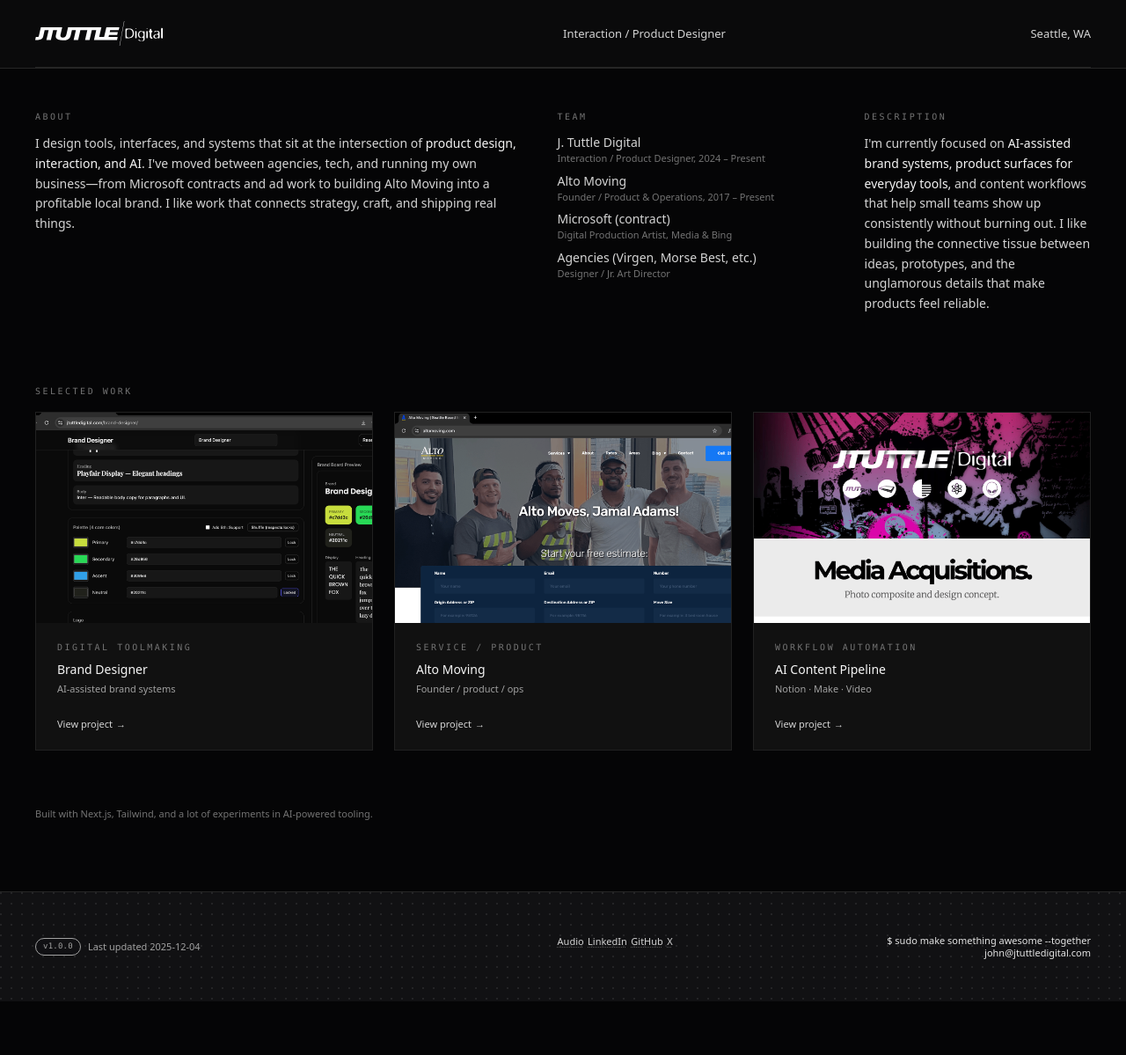
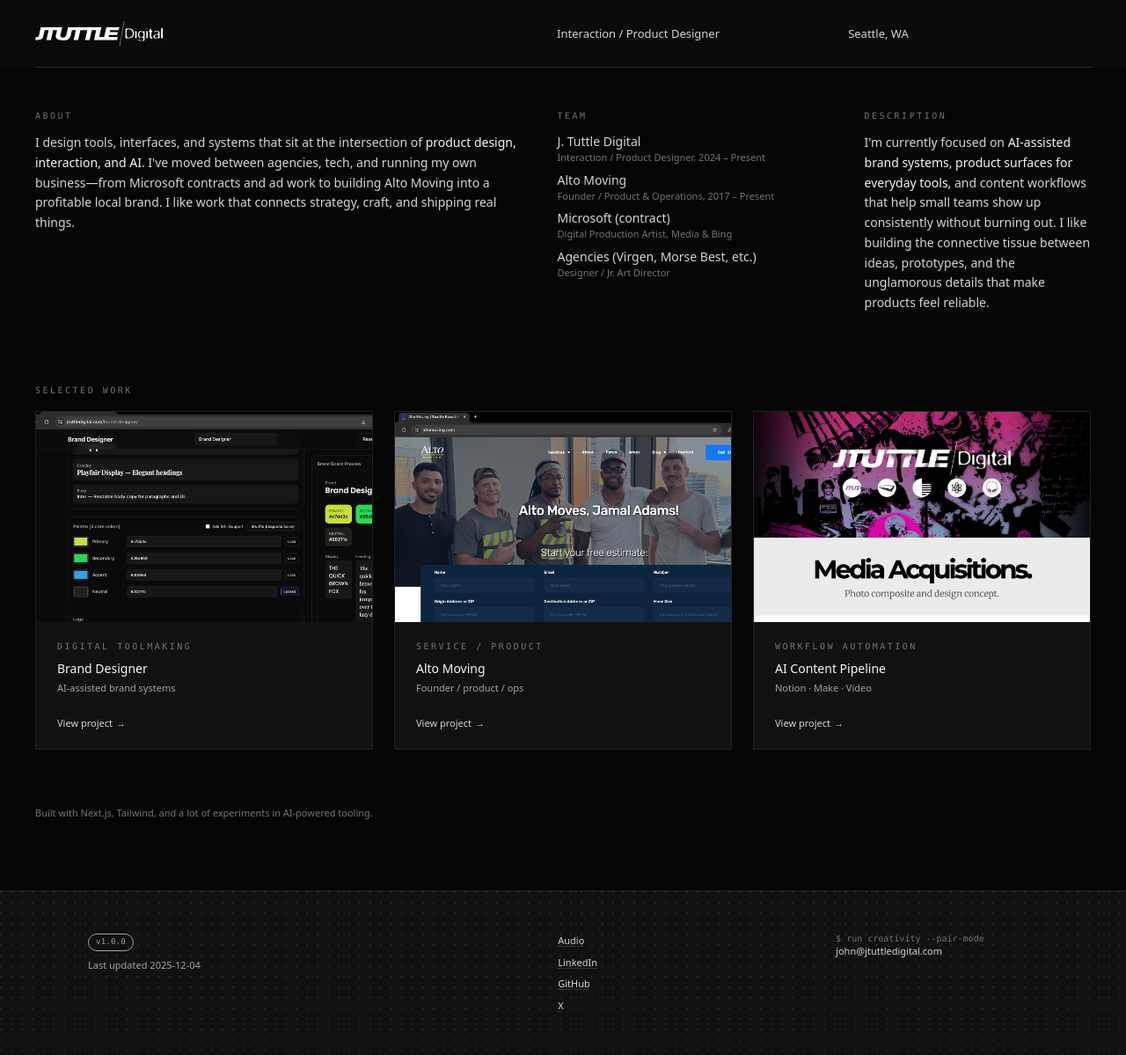
Before and after one commit to jtuttledigital/JTUTTLE-PORTFOLIO, a Next.js app: page / in a window 1280 px wide. Shown: the whole page at 88% size. Before the commit the page ends 1138 px from the top, so only its background shows below. Built offline with nearby package versions, Linux system fonts and the light colour scheme.

Commit message:
Backup: stable state before header/fullscreen layout changes

```diff
--- a/components/BottomBar.tsx
+++ b/components/BottomBar.tsx
@@ -6,36 +6,43 @@
     <footer className="border-t border-neutral-800 bg-[#111113] footer-dot-grid">
       <div
         className="
-          px-6 md:px-10
+          max-w-6xl
+          mx-auto
+          px-6
+          md:px-9              /* ≈35px padding at desktop */
           py-12
-          text-[11px] text-neutral-400
-          grid gap-10
+          text-[11px]
+          text-neutral-400
+          grid
+          gap-10
           md:grid-cols-[minmax(0,2.15fr)_minmax(0,1.2fr)_minmax(0,1fr)]
         "
       >
-        {/* Left: version pill + timestamp */}
-        <div className="flex items-center gap-2">
+        {/* Column 1: version + timestamp, top-left aligned */}
+        <div className="flex flex-col items-start gap-2">
           <span className="inline-flex items-center rounded-full border border-accent/70 px-2 py-0.5 font-mono text-[9px] tracking-wide text-accent bg-[#111113]/80">
             v1.0.0
           </span>
-          <span className="hidden sm:inline">Last updated 2025-12-04</span>
+          <span>Last updated 2025-12-04</span>
         </div>
 
-        {/* Middle: stacked links (one per line) */}
-        <div className="space-y-2">
-  <FooterLink href="#" label="Audio" />
-  <FooterLink href="#" label="LinkedIn" />
-  <FooterLink href="#" label="GitHub" />
-  <FooterLink href="#" label="X" />
-</div>
+        {/* Column 2: stacked links, left aligned */}
+        <div className="flex flex-col items-start space-y-2">
+          <FooterLink href="#" label="Audio" />
+          <FooterLink href="#" label="LinkedIn" />
+          <FooterLink href="#" label="GitHub" />
+          <FooterLink href="#" label="X" />
+        </div>
 
-        {/* Right: terminal-style contact */}
-        <div id="contact" className="text-right leading-tight">
+        {/* Column 3: terminal-style contact, top-left aligned */}
+        <div className="flex flex-col items-start text-neutral-300 leading-tight">
+          <div className="font-mono text-[10px] text-neutral-500">
+            $ run creativity --pair-mode
+          </div>
           <a
-            href="mailto:you@jtuttledigital.com"
-            className="text-[11px] text-neutral-200 hover:text-accent transition-colors"
+            href="mailto:john@jtuttledigital.com"
+            className="hover:text-accent transition-colors"
           >
-            $ sudo make something awesome --together<br className="hidden md:block" />
             john@jtuttledigital.com
           </a>
         </div>
--- a/components/Header.tsx
+++ b/components/Header.tsx
@@ -3,14 +3,14 @@
 
 export function Header() {
   return (
-    <header className="w-full sticky top-0 z-40 bg-[#0D0D0E]/95 backdrop-blur supports-[backdrop-filter]:bg-[#0D0D0E]/75 border-b border-neutral-800">
+    <header className="w-full sticky top-0 z-40 bg-[#0D0D0E]/95 backdrop-blur supports-[backdrop-filter]:bg-[#0D0D0E]/75">
       {/* ~24–25px padding left/right */}
       <div className="px-6 md:px-10">
         {/* 3 columns: logo | role | location */}
         <div
           className="
             grid
-            grid-cols-[minmax(0,2.2fr)_minmax(0,1.2fr)_minmax(0,1fr)]
+            grid-cols-[minmax(0,2.15fr)_minmax(0,1.2fr)_minmax(0,1fr)]
             items-center
             py-6
             text-sm
@@ -33,7 +33,7 @@
           </div>
 
           {/* Col 3: Location */}
-          <div className="text-right text-neutral-300 text-[13px]">
+          <div className="text-neutral-300 text-[13px]">
             Seattle, WA
           </div>
         </div>
--- a/tailwind.config.js
+++ b/tailwind.config.js
@@ -19,6 +19,9 @@
       boxShadow: {
         soft: "0 8px 28px rgba(0,0,0,0.06)",
       },
+      gridTemplateColumns: {
+        "portfolio-3": "minmax(0,2.15fr) minmax(0,1.2fr) minmax(0,1fr)",
+      },
     },
   },
   plugins: [],
```
